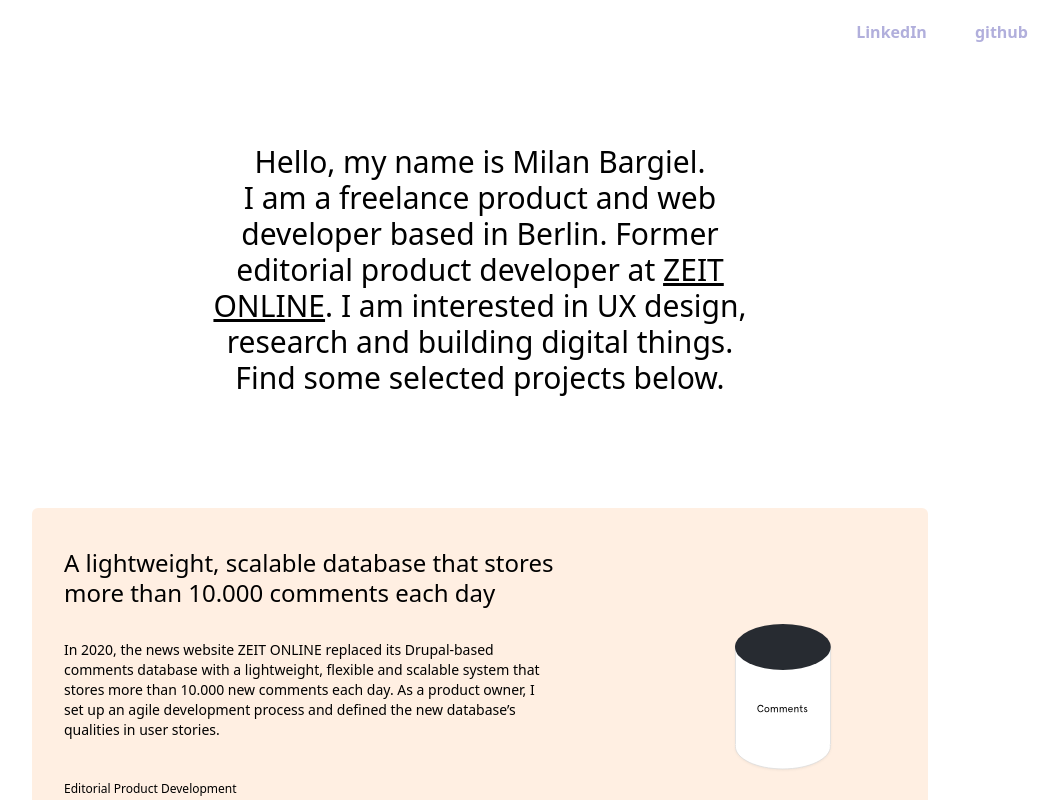
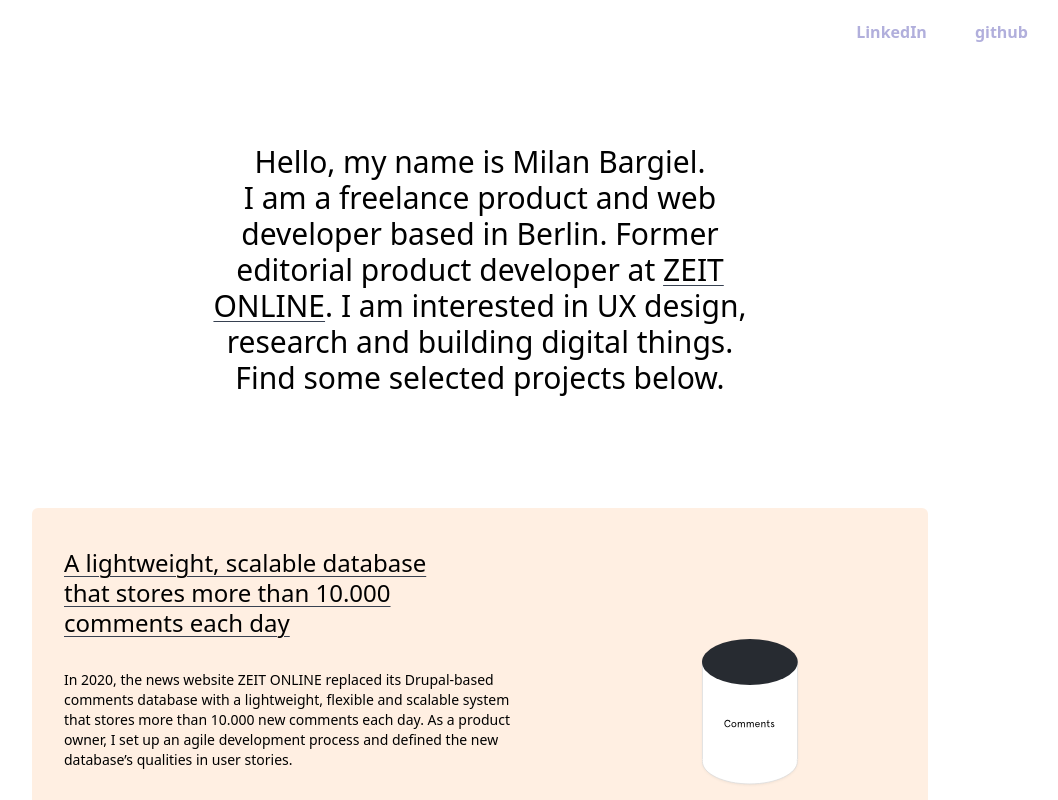
Before and after one commit to milanbargiel/portfolio, a Next.js app: page / in a window 1280 px wide. Shown: the top 800 px of the page, without its empty margins (160-1218 px from the left). Built offline with nearby package versions, Linux system fonts and the light colour scheme.

Commit message:
Underline project headers

```diff
--- a/components/intro-bold.js
+++ b/components/intro-bold.js
@@ -8,7 +8,7 @@ export default function Intro() {
         href="https://www.zeit.de/autoren/B/Milan_Bargiel/index"
         target="_blank"
         rel="noreferrer"
-        className="underline"
+        className="underline underline-offset-4 decoration-1 decoration-gray-700 hover:decoration-2 hover:transition-all hover:duration-150"
       >
         ZEIT ONLINE
       </a>
--- a/components/project-list.js
+++ b/components/project-list.js
@@ -11,10 +11,9 @@ export default function ProjectList() {
         roles={['Editorial Product Development']}
         title="A lightweight, scalable database that stores more than 10.000 comments each day"
         description="In 2020, the news website ZEIT ONLINE replaced its Drupal-based comments database with a lightweight, flexible and scalable system that stores more than 10.000 new comments each day. As a product owner, I set up an agile development process and defined the new database’s qualities in user stories."
-        wideTextBox={true}
         image={commentsPic}
         imageAlt="Comments database"
-        imageStyles="w-20 ml-12 drop-shadow-sm md:w-24 md:pt-12"
+        imageStyles="w-20 ml-12 drop-shadow-sm md:w-24 md:pt-12 md:ml-4"
       ></Project>
       <Project
         roles={['Interface Design', 'Web Development']}
@@ -35,7 +34,6 @@ export default function ProjectList() {
         roles={['Product Design', 'Web Development']}
         title="Blueprint for a virtual art gallery in times of quarantine and isolation"
         description="The &#8220;kulturgenerator&#8221; is a generative redistribution machine, an experiment, and a virtual store that existed in the city of Cologne during the first year of the COVID pandemic."
-        wideTextBox={true}
         image={kulturgeneratorPic}
         imageAlt="Poster from the online art gallery in the streets of Cologne, Germany"
         imageStyles="ml-2 w-1/2 -rotate-6 rounded-md md:w-2/3"
--- a/components/project.js
+++ b/components/project.js
@@ -8,22 +8,18 @@ export default function Project(props) {
 
   return (
     <article className="px-4 pt-8 pb-4 mb-12 rounded-md bg-apricot md:px-8 md:pb-8 md:pt-10 md:flex">
-      <div
-        className={`md:flex md:flex-col md:mr-8 ${
-          props.wideTextBox ? 'md:w-3/4' : 'md:w-1/2'
-        }`}
-      >
+      <div className="md:flex md:flex-col md:mr-8 md:w-3/5">
         <ul className="text-xs mb-6 leading-normal md:order-last md:mb-0">
           {roleItems}
         </ul>
-        <h3 className="text-2xl leading-tight mb-8">{props.title}</h3>
+        <a href="#" className="mb-8 md:w-4/5">
+          <h3 className="text-2xl leading-tight font-medium underline underline-offset-4 decoration-0 decoration-gray-700 hover:decoration-1 hover:transition-all hover:duration-150 hover:decoration-gray-500">
+            {props.title}
+          </h3>
+        </a>
         <div className="text-sm mb-10">{props.description}</div>
       </div>
-      <div
-        className={`md:flex md:items-center md:justify-center md:ml-8 ${
-          props.wideTextBox ? 'md:w-5/12' : 'md:w-1/2'
-        }`}
-      >
+      <div className="md:flex md:items-center md:justify-center md:ml-8 md:w-2/5">
         <Image
           className={
             props.imageStyles
```
